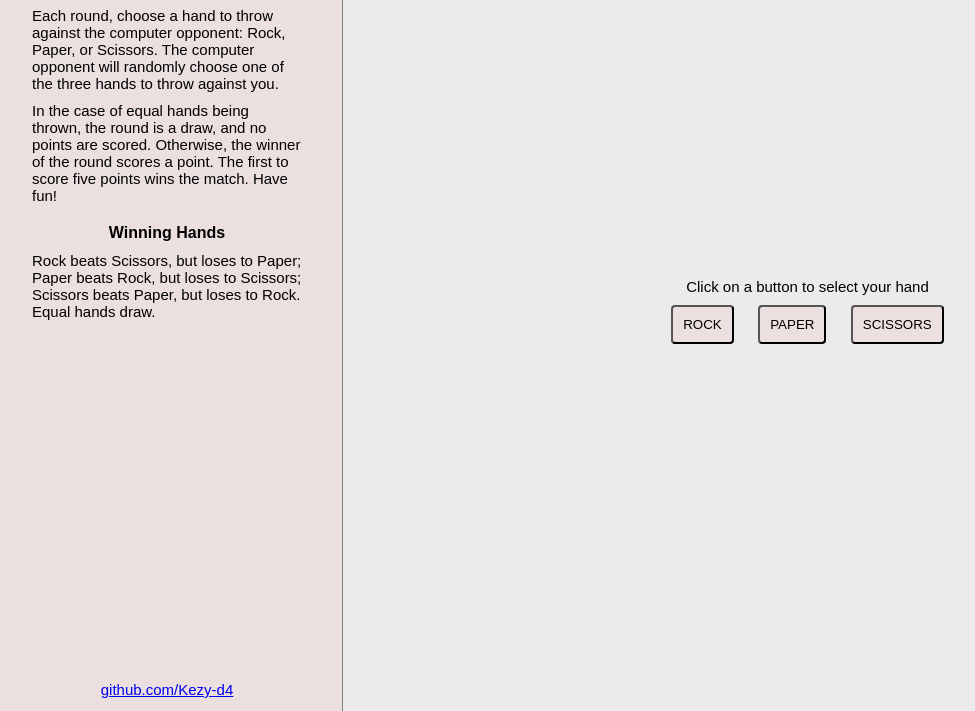
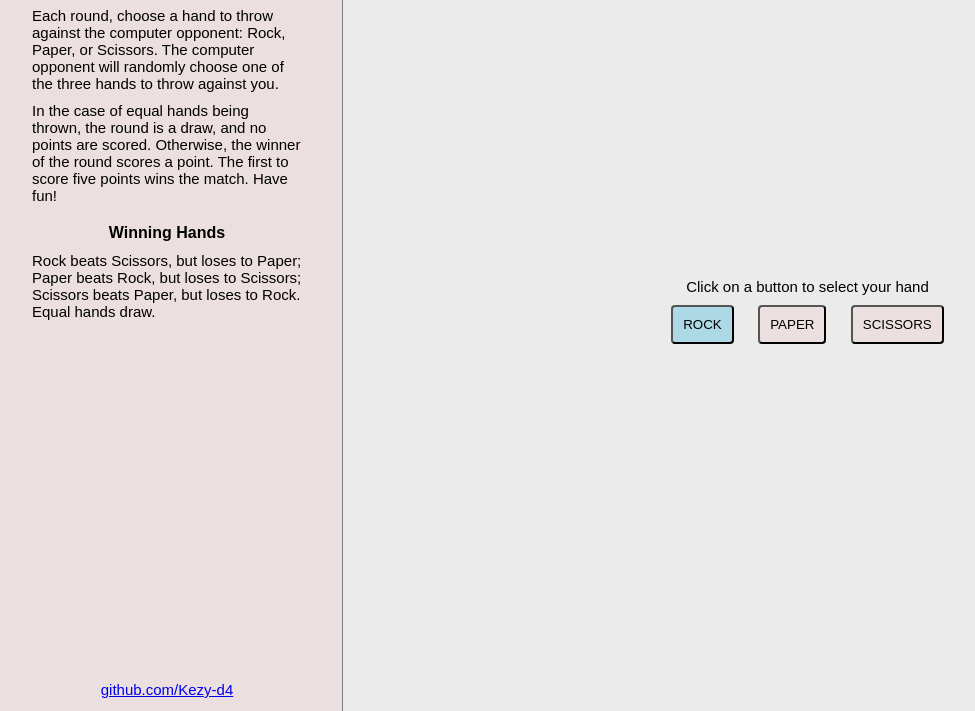
Before and after one commit to Kezy-d4/odin-rock-paper-scissors, a plain HTML site: page index.html in a window 1280 px wide. In both pictures the pointer is over the button "ROCK". Shown: the part 89-800 px from the top of the page, without its empty margins (8-983 px from the left). Drawn offline with Linux system fonts and the light colour scheme.

Commit message:
Add hover effect to buttons

```diff
--- a/main.css
+++ b/main.css
@@ -35,6 +35,10 @@ button {
   margin: 0 10px;
   padding: 10px;
   border-radius: 4px;
+}
+
+button:hover {
+  background-color: lightblue;
 }
 
 .sidebar {
```
